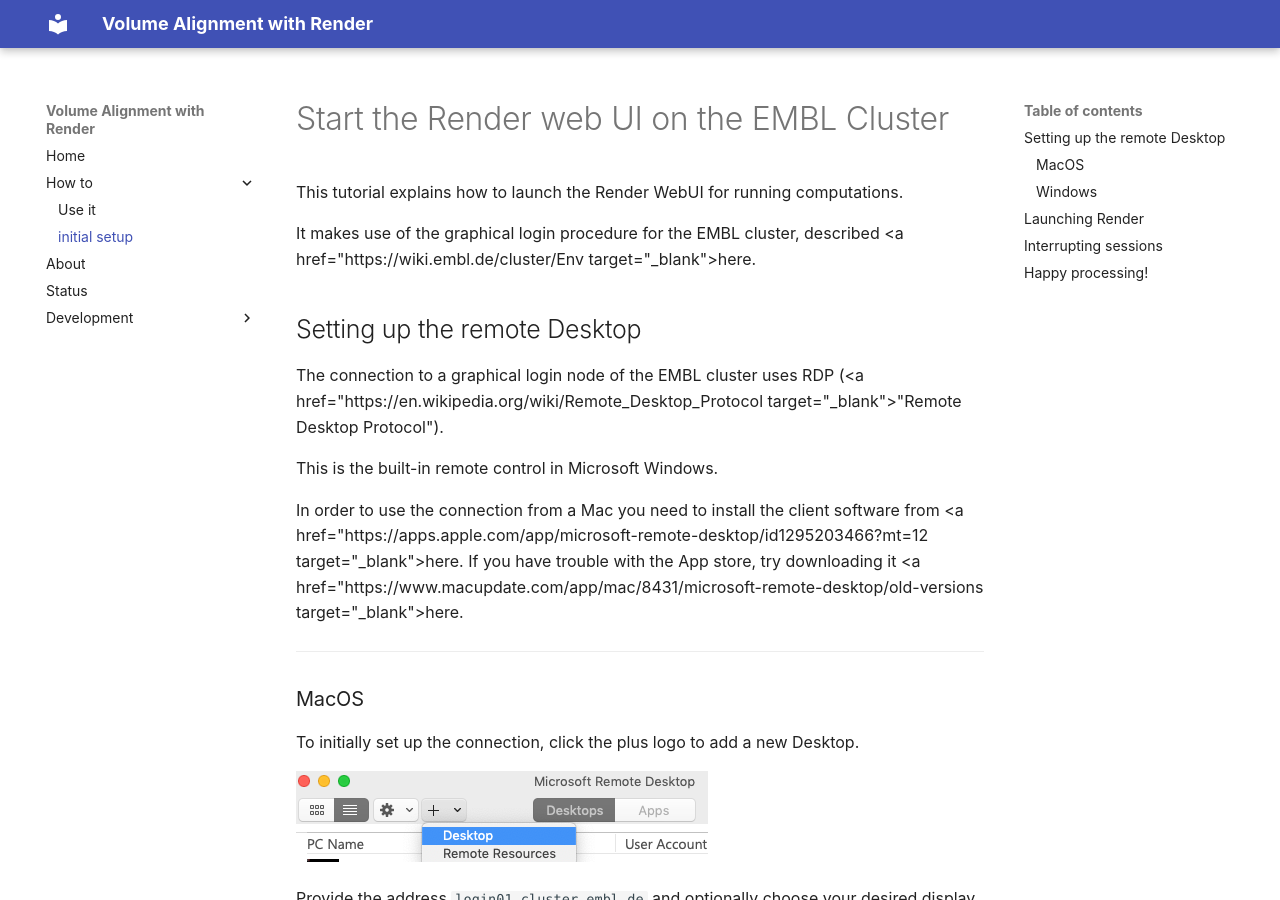
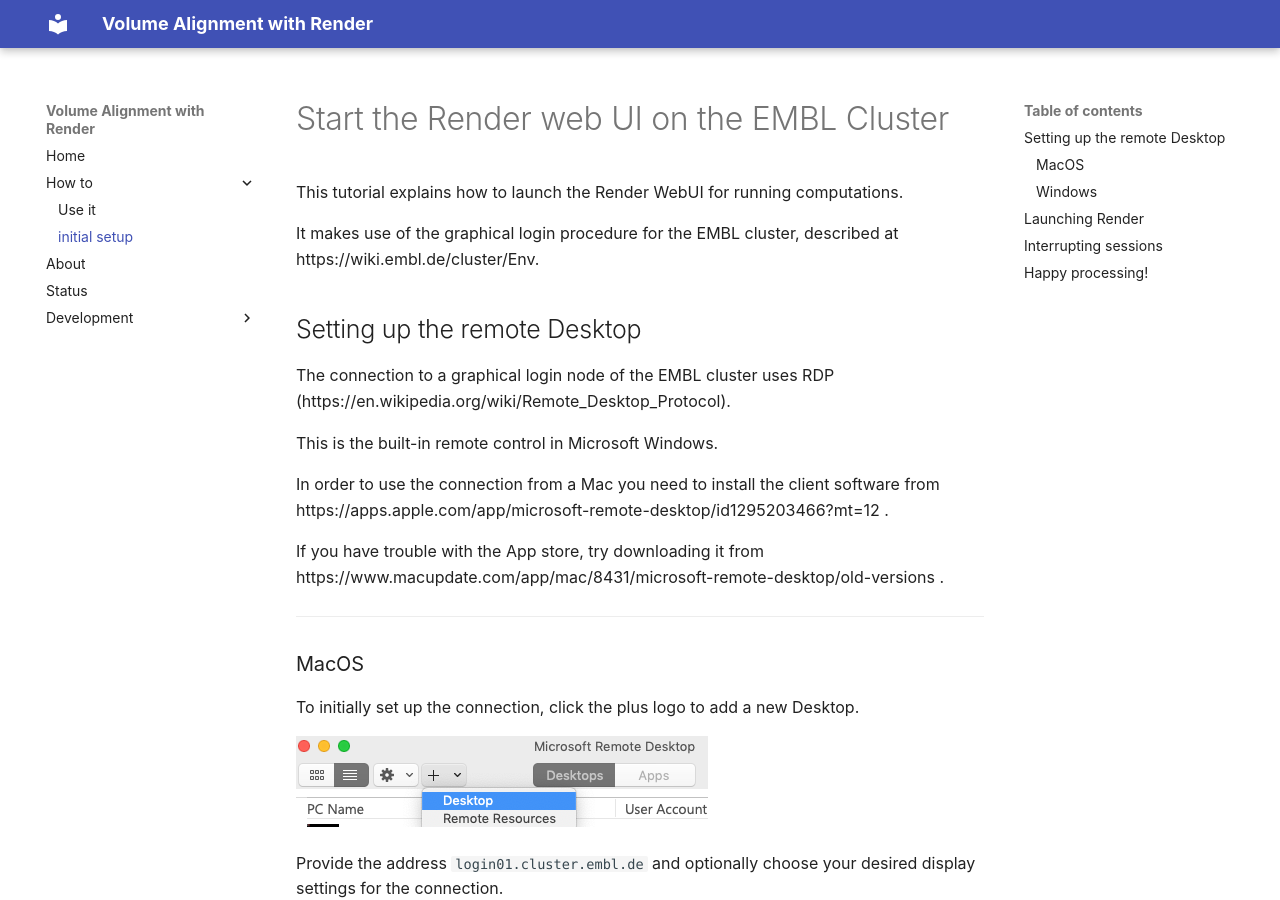
Before and after one commit to martinschorb/volumealign, an MkDocs documentation site: the page built from docs/remote.md, in a window 1280 px wide and 900 px high. Built offline with MkDocs 1.6.1 and Material for MkDocs 9.7.7, drawn with Linux system fonts in a browser that asks for light colours.

Commit message:
Update remote.md

```diff
--- a/docs/remote.md
+++ b/docs/remote.md
@@ -2,17 +2,18 @@
 
 This tutorial explains how to launch the Render WebUI for running computations.
 
-It makes use of the graphical login procedure for the EMBL cluster, described <a href="https://wiki.embl.de/cluster/Env target="_blank">here</a>.
+It makes use of the graphical login procedure for the EMBL cluster, described at https://wiki.embl.de/cluster/Env.
 
 
 ## Setting up the remote Desktop
 
-The connection to a graphical login node of the EMBL cluster uses RDP (<a href="https://en.wikipedia.org/wiki/Remote_Desktop_Protocol target="_blank">"Remote Desktop Protocol"</a>).
+The connection to a graphical login node of the EMBL cluster uses RDP (https://en.wikipedia.org/wiki/Remote_Desktop_Protocol).
 
 This is the built-in remote control in Microsoft Windows.
 
-In order to use the connection from a Mac you need to install the client software from <a href="https://apps.apple.com/app/microsoft-remote-desktop/id1295203466?mt=12 target="_blank">here</a>.
-If you have trouble with the App store, try downloading it <a href="https://www.macupdate.com/app/mac/8431/microsoft-remote-desktop/old-versions target="_blank">here</a>.
+In order to use the connection from a Mac you need to install the client software from https://apps.apple.com/app/microsoft-remote-desktop/id1295203466?mt=12 .
+
+If you have trouble with the App store, try downloading it from https://www.macupdate.com/app/mac/8431/microsoft-remote-desktop/old-versions .
 
 ***
 
@@ -86,7 +87,7 @@
 Be careful **not** to use `CTRL + C` for copying text as this key combination will terminate the procedure!
 At EMBL, you also need to copy your public key yhat it shows you into the box on this website.
 
-<a href="https://pwtools.embl.de/sshkey" target="_blank">https://pwtools.embl.de/sshkey</a>
+https://pwtools.embl.de/sshkey
 
 ![EMBL_key](img/EMBL_key.png "ssh key upload")
 
```
